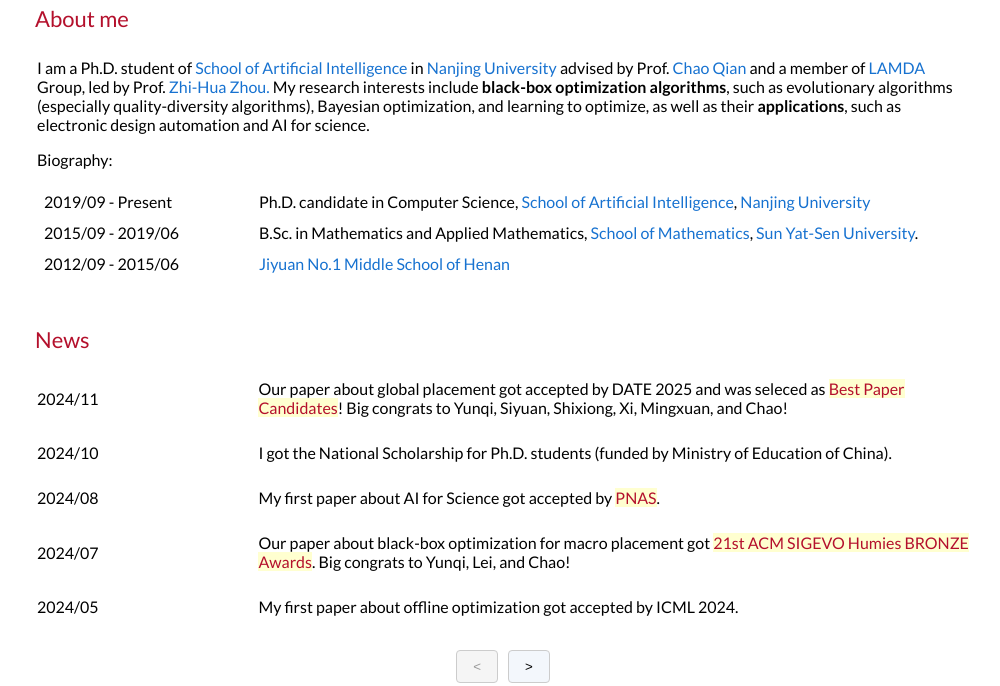
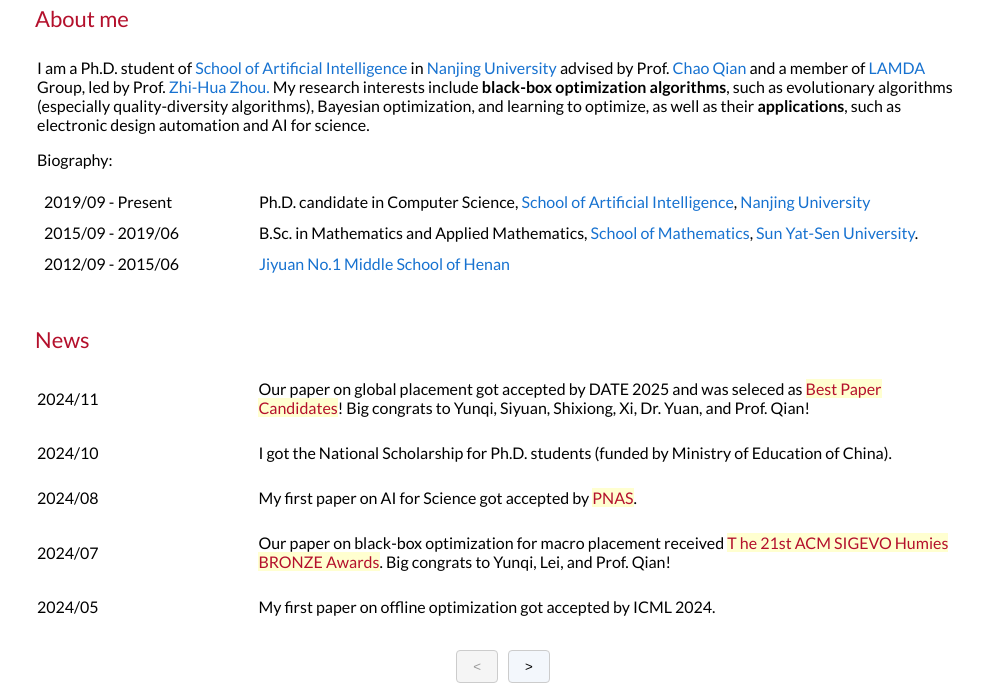
Before and after one commit to KeXue-NJU/KeXue-NJU.github.io, a plain HTML site: page index.html in a window 1280 px wide. Shown: the part 327-1013 px from the top of the page, without its empty margins (137-1137 px from the left). Drawn offline with Linux system fonts and the light colour scheme; some packages are replaced by stand-ins of ours; a script that the page names is missing.

Commit message:
fix some typos

```diff
--- a/index.html
+++ b/index.html
@@ -392,19 +392,19 @@
 
             <script>
             const newsItems = [
-              { date: "2024/11", content: "Our paper about global placement got accepted by DATE 2025 and was seleced as <span class='highlight'>Best Paper Candidates</span>! Big congrats to Yunqi, Siyuan, Shixiong, Xi, Mingxuan, and Chao!" },
+              { date: "2024/11", content: "Our paper on global placement got accepted by DATE 2025 and was seleced as <span class='highlight'>Best Paper Candidates</span>! Big congrats to Yunqi, Siyuan, Shixiong, Xi, Dr. Yuan, and Prof. Qian!" },
               { date: "2024/10", content: "I got the National Scholarship for Ph.D. students (funded by Ministry of Education of China)."},
-              { date: "2024/08", content: "My first paper about AI for Science got accepted by <span class='highlight'>PNAS</span>." },
-              { date: "2024/07", content: "Our paper about black-box optimization for macro placement got <span class='highlight'>21st ACM SIGEVO Humies BRONZE Awards</span>. Big congrats to Yunqi, Lei, and Chao!" },
-              { date: "2024/05", content: "My first paper about offline optimization got accepted by ICML 2024."},
-              { date: "2023/09", content: "My first paper about electronic design automation got accepted by NeurIPS 2023."},
+              { date: "2024/08", content: "My first paper on AI for Science got accepted by <span class='highlight'>PNAS</span>." },
+              { date: "2024/07", content: "Our paper on black-box optimization for macro placement received <span class='highlight'>T he 21st ACM SIGEVO Humies BRONZE Awards</span>. Big congrats to Yunqi, Lei, and Prof. Qian!" },
+              { date: "2024/05", content: "My first paper on offline optimization got accepted by ICML 2024."},
+              { date: "2023/09", content: "My first paper on electronic design automation got accepted by NeurIPS 2023."},
               { date: "2023/07", content: "My first time attending an international conference: IJCAI 2023  @ Macau 🇲🇴."},
               { date: "2022/12", content: "I got married💍. "},
               { date: "2022/09", content: "My first spotlight paper got accepted by NeurIPS 2022."},
-              { date: "2022/01", content: "My first paper about Quality-Diversity optimization got accepted by ICLR 2022."},
+              { date: "2022/01", content: "My first paper on Quality-Diversity optimization got accepted by ICLR 2022."},
               { date: "2021/11", content: "I got the National Scholarship for MS.C. students (funded by Ministry of Education of China)."},
               { date: "2021/04", content: "My first first-author paper got accepted by IJCAI 2021."},
-              { date: "2020/04", content: "My first paper about Bayesian optimization got accepted by IJCAI 2020."},
+              { date: "2020/04", content: "My first paper on Bayesian optimization got accepted by IJCAI 2020."},
               { date: "2019/09", content: "I entered Nanjing University as a MS.C. student <b>with</b> entrance examination."},
             ];
             const ITEMS_PER_PAGE = 5;
```
